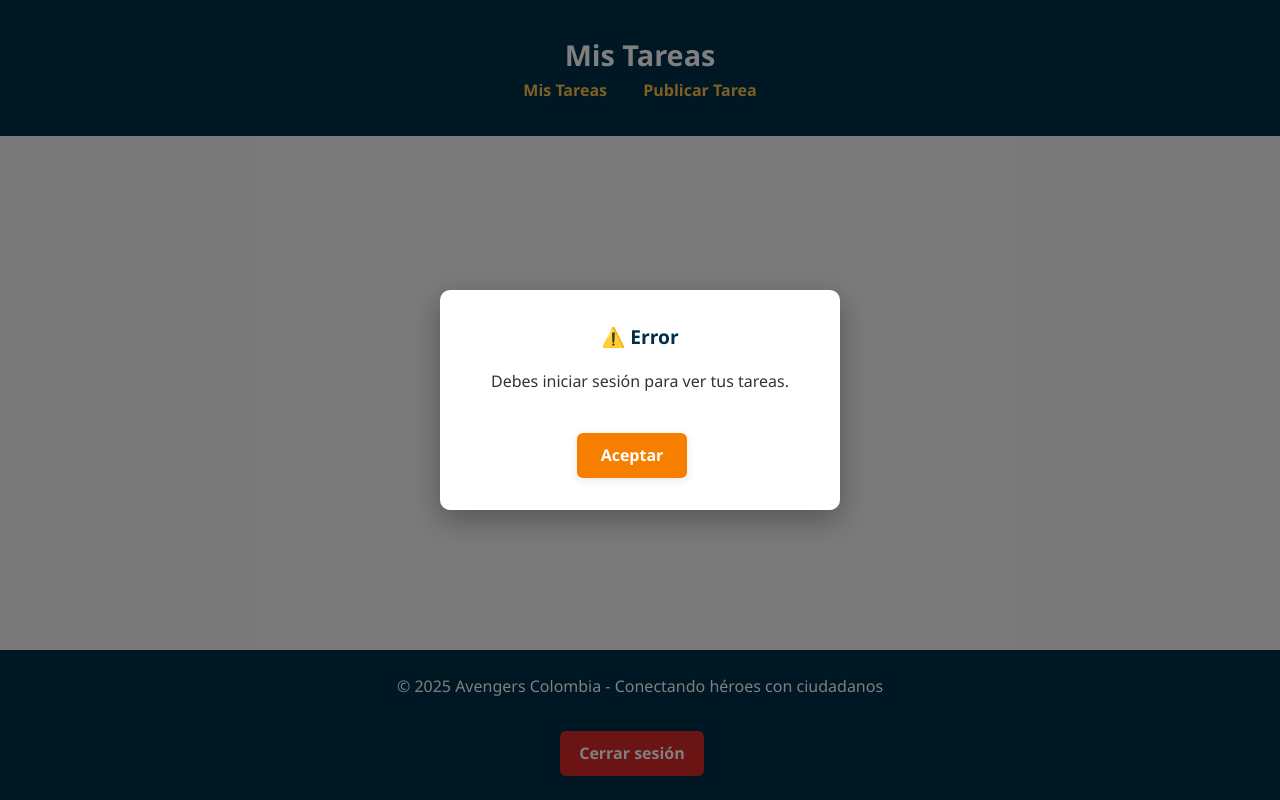
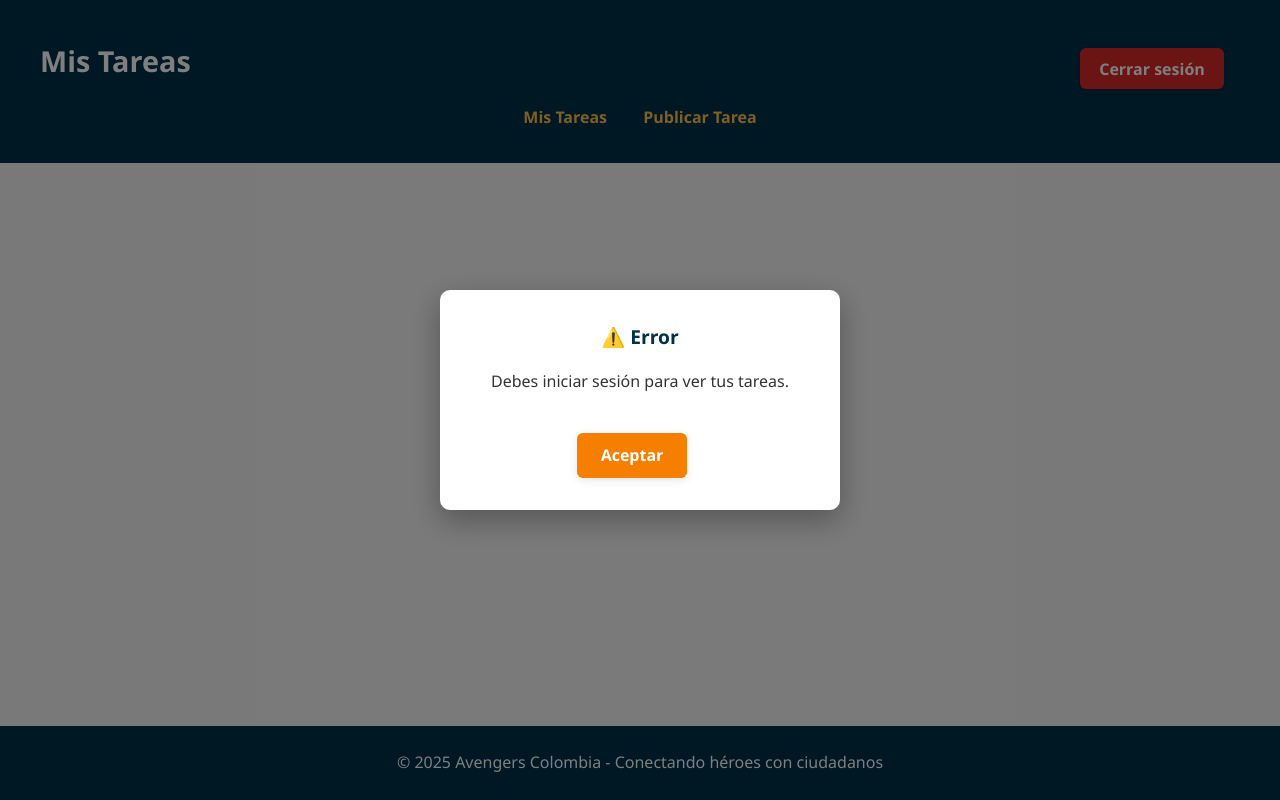
Before and after one commit to abedoyaciro/avengers_colombia_site, a plain HTML site: page frontend/mis-tareas.html in a window 1280 px wide. Drawn offline with Linux system fonts and the light colour scheme.

Commit message:
refactor: limpiar y organizar el código HTML y CSS para mejorar la mantenibilidad

```diff
--- a/frontend/mis-tareas.html
+++ b/frontend/mis-tareas.html
@@ -10,8 +10,11 @@
 
 <body>
   <header>
-    <h1>Mis Tareas</h1>
-    <nav>
+    <div class="header-with-logout">
+      <h1>Mis Tareas</h1>
+      <button class="logout" onclick="cerrarSesion()">Cerrar sesión</button>
+    </div>
+    <nav class="nav-centered">
       <a href="mis-tareas.html">Mis Tareas</a>
       <a href="publicar-tarea.html">Publicar Tarea</a>
     </nav>
@@ -25,9 +28,6 @@
 
   <footer>
     <p>&copy; 2025 Avengers Colombia - Conectando héroes con ciudadanos</p>
-    <div class="text-center mt-2">
-      <a href="#" class="btn btn-danger" onclick="cerrarSesion()">Cerrar sesión</a>
-    </div>
   </footer>
   <script src="app.js"></script>
 
--- a/frontend/style.css
+++ b/frontend/style.css
@@ -116,6 +116,34 @@ header h1 {
   font-weight: 600;
 }
 
+/* Sistema de navegación con header y logout separados */
+.header-with-logout {
+  display: flex;
+  justify-content: space-between;
+  align-items: center;
+  max-width: 1200px;
+  margin: 0 auto;
+  padding: 0;
+}
+
+.header-with-logout h1 {
+  text-align: left;
+  margin: 0;
+  flex: 1;
+}
+
+.header-with-logout .logout {
+  font-size: var(--font-size-sm);
+  padding: 0.5rem 1rem;
+  margin: 0;
+}
+
+/* Navegación centrada */
+.nav-centered {
+  text-align: center;
+  margin-top: var(--spacing-sm);
+}
+
 /* Footers - Base común */
 footer {
   background-color: var(--color-primary);
@@ -145,6 +173,7 @@ button,
 .btn,
 .landing-buttons a,
 .kanban-header .logout,
+.header-with-logout .logout,
 .btn-finalizar {
   margin-top: var(--spacing-sm);
   margin-right: var(--spacing-sm);
@@ -168,6 +197,7 @@ button:hover,
 .btn:hover,
 .landing-buttons a:hover,
 .kanban-header .logout:hover,
+.header-with-logout .logout:hover,
 .btn-finalizar:hover {
   background-color: var(--color-secondary-dark);
   transform: translateY(-2px);
@@ -179,6 +209,7 @@ button:active,
 .btn:active,
 .landing-buttons a:active,
 .kanban-header .logout:active,
+.header-with-logout .logout:active,
 .btn-finalizar:active {
   transform: translateY(0);
   box-shadow: var(--box-shadow);
@@ -186,12 +217,14 @@ button:active,
 
 /* Variantes de botones - solo colores */
 .btn-danger,
-.kanban-header .logout {
+.kanban-header .logout,
+.header-with-logout .logout {
   background-color: var(--color-danger);
 }
 
 .btn-danger:hover,
-.kanban-header .logout:hover {
+.kanban-header .logout:hover,
+.header-with-logout .logout:hover {
   background-color: var(--color-danger-dark);
 }
 
@@ -720,13 +753,15 @@ body.modo-heroe .landing-buttons a:hover {
 }
 
 body.modo-heroe .btn-danger,
-body.modo-heroe .kanban-header .logout {
+body.modo-heroe .kanban-header .logout,
+body.modo-heroe .header-with-logout .logout {
   background-color: var(--color-danger);
   color: var(--color-white);
 }
 
 body.modo-heroe .btn-danger:hover,
-body.modo-heroe .kanban-header .logout:hover {
+body.modo-heroe .kanban-header .logout:hover,
+body.modo-heroe .header-with-logout .logout:hover {
   background-color: var(--color-danger-dark);
 }
 
```
Also changed, not shown: frontend/detalle-tarea.html (+5 -2 lines), frontend/publicar-tarea.html (+5 -5 lines).
